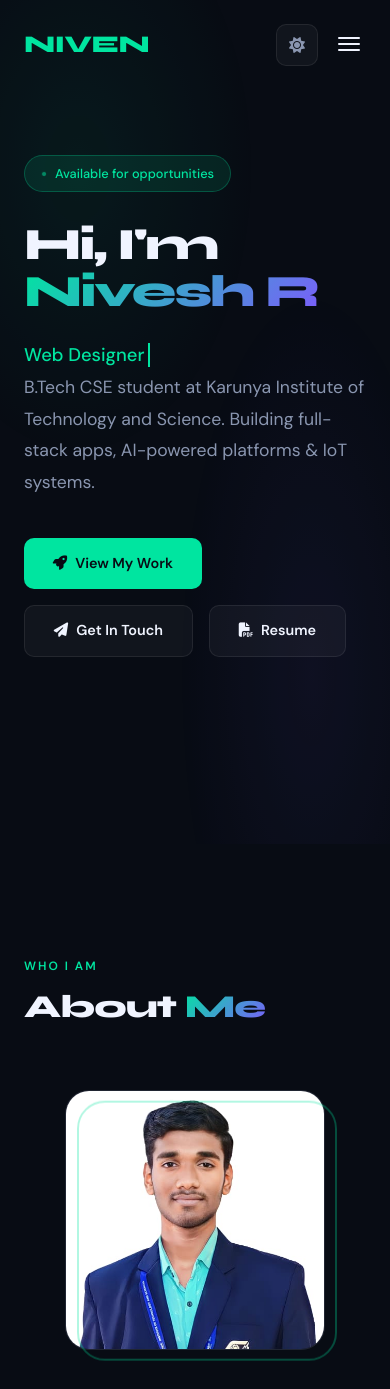
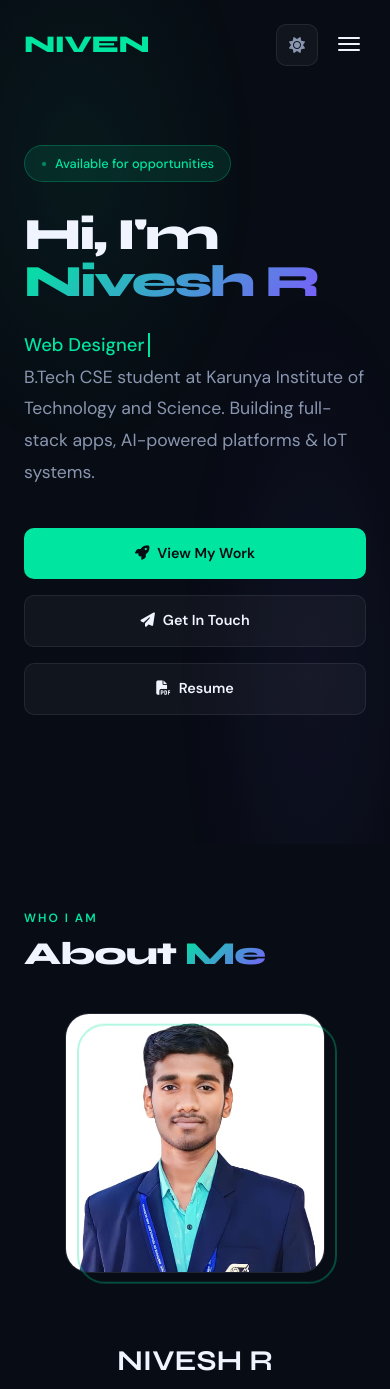
Before and after one commit to urk23cs1262/nivesh-portfolio, a plain HTML site: page index.html in a window 390 px wide. Shown: the top 1389 px of the page. Drawn offline with nearby package versions, Linux system fonts and the light colour scheme.

Commit message:
corrected mobile view

```diff
--- a/CSS/style.css
+++ b/CSS/style.css
@@ -490,7 +490,7 @@
 
         /* ===== SECTIONS ===== */
         section {
-            padding: 7rem 0;
+            padding: 4rem 0;
             position: relative;
             z-index: 1;
         }
@@ -501,7 +501,7 @@
             color: var(--accent);
             letter-spacing: 2px;
             text-transform: uppercase;
-            margin-bottom: 0.8rem;
+            margin-bottom: 0.5rem;
         }
 
         .section-title {
@@ -509,7 +509,7 @@
             font-size: clamp(2rem, 4vw, 2.8rem);
             font-weight: 800;
             letter-spacing: -1px;
-            margin-bottom: 4rem;
+            margin-bottom: 2.5rem;
             line-height: 1.15;
         }
 
@@ -1535,6 +1535,16 @@
             .footer-inner {
                 grid-template-columns: 1fr;
             }
+
+            .hero-actions {
+                flex-direction: column;
+                width: 100%;
+            }
+
+            .hero-actions .btn {
+                width: 100%;
+                justify-content: center;
+            }
         }
 
         @media (max-width: 500px) {
```
